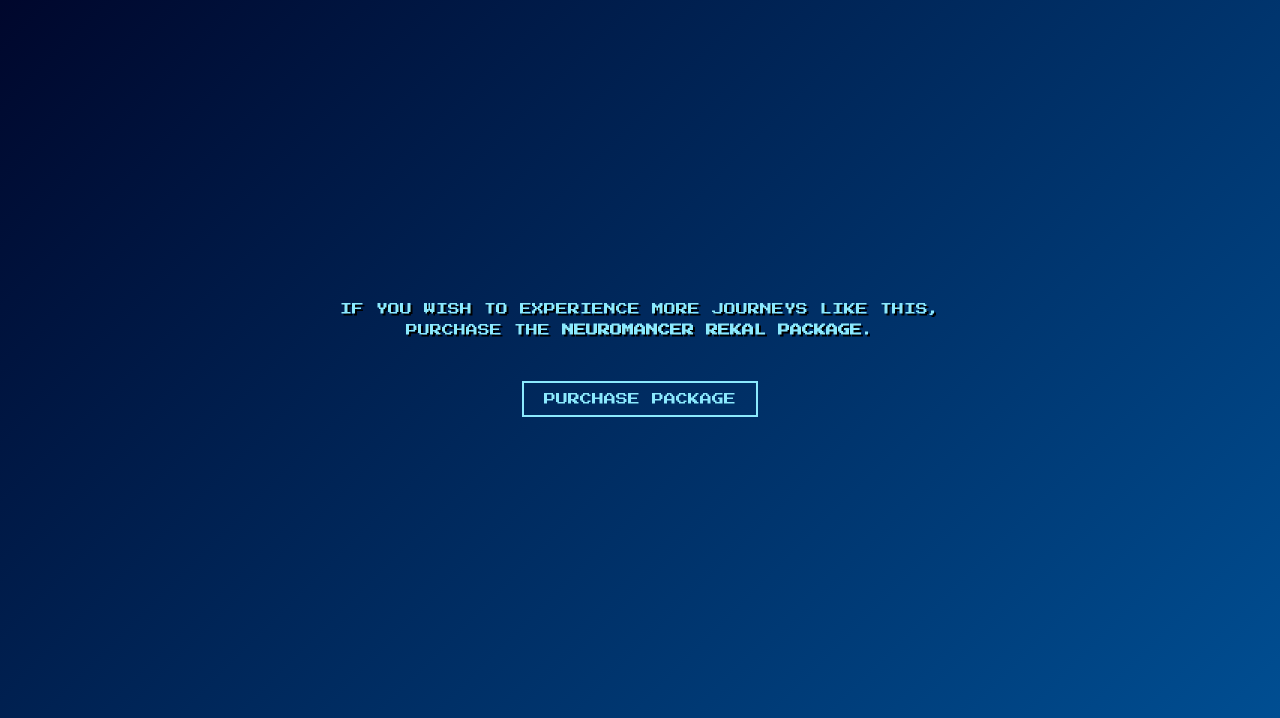
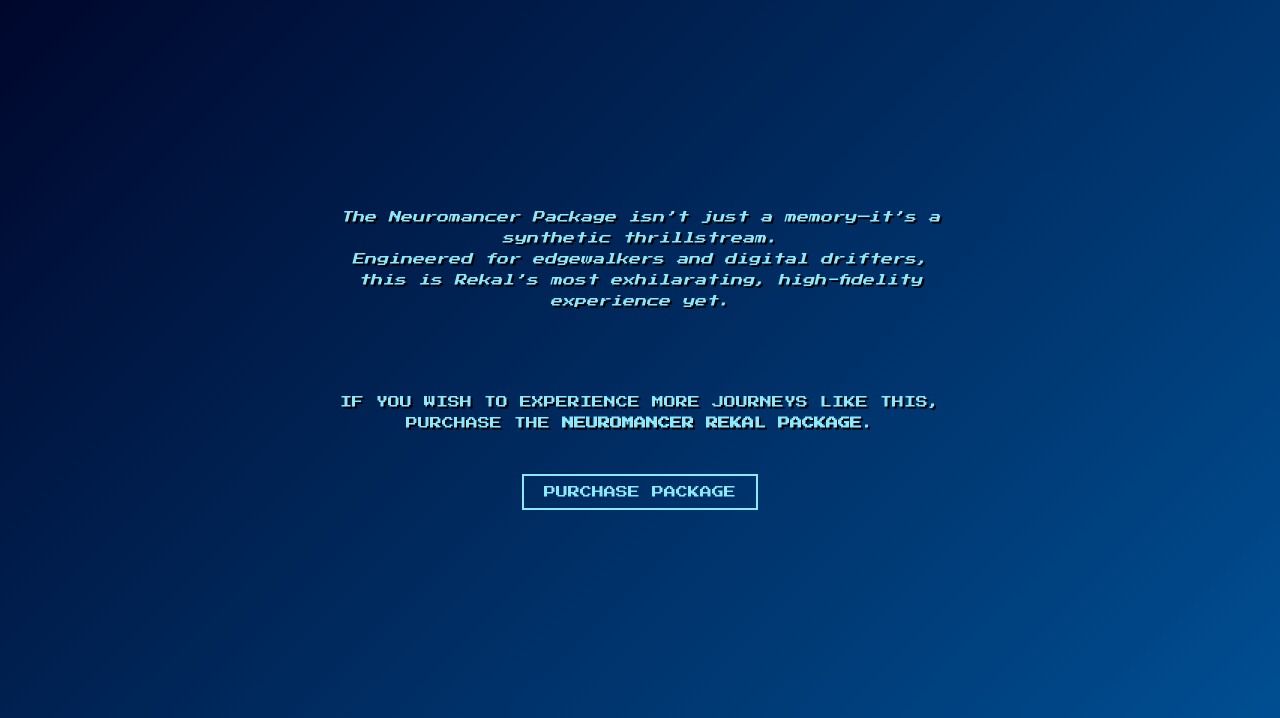
Before and after one commit to RohamArbabi/neuromancer.github.io, a plain HTML site: page index.html in a window 1280 px wide. Shown: the part 82-800 px from the top of the page. Drawn offline with Linux system fonts and the light colour scheme.

Commit message:
Update index.html

```diff
--- a/index.html
+++ b/index.html
@@ -81,8 +81,12 @@
   </header>
 
   <main>
+    <p><em>The Neuromancer Package isn’t just a memory—it’s a synthetic thrillstream.</em><br>
+    <em>Engineered for edgewalkers and digital drifters, this is Rekal’s most exhilarating, high-fidelity experience yet.</em></p>
+
     <p>IF YOU WISH TO EXPERIENCE MORE JOURNEYS LIKE THIS,<br>
     PURCHASE THE <strong>NEUROMANCER REKAL PACKAGE</strong>.</p>
+
     <button class="button" onclick="causeError()">PURCHASE PACKAGE</button>
   </main>
 
```
